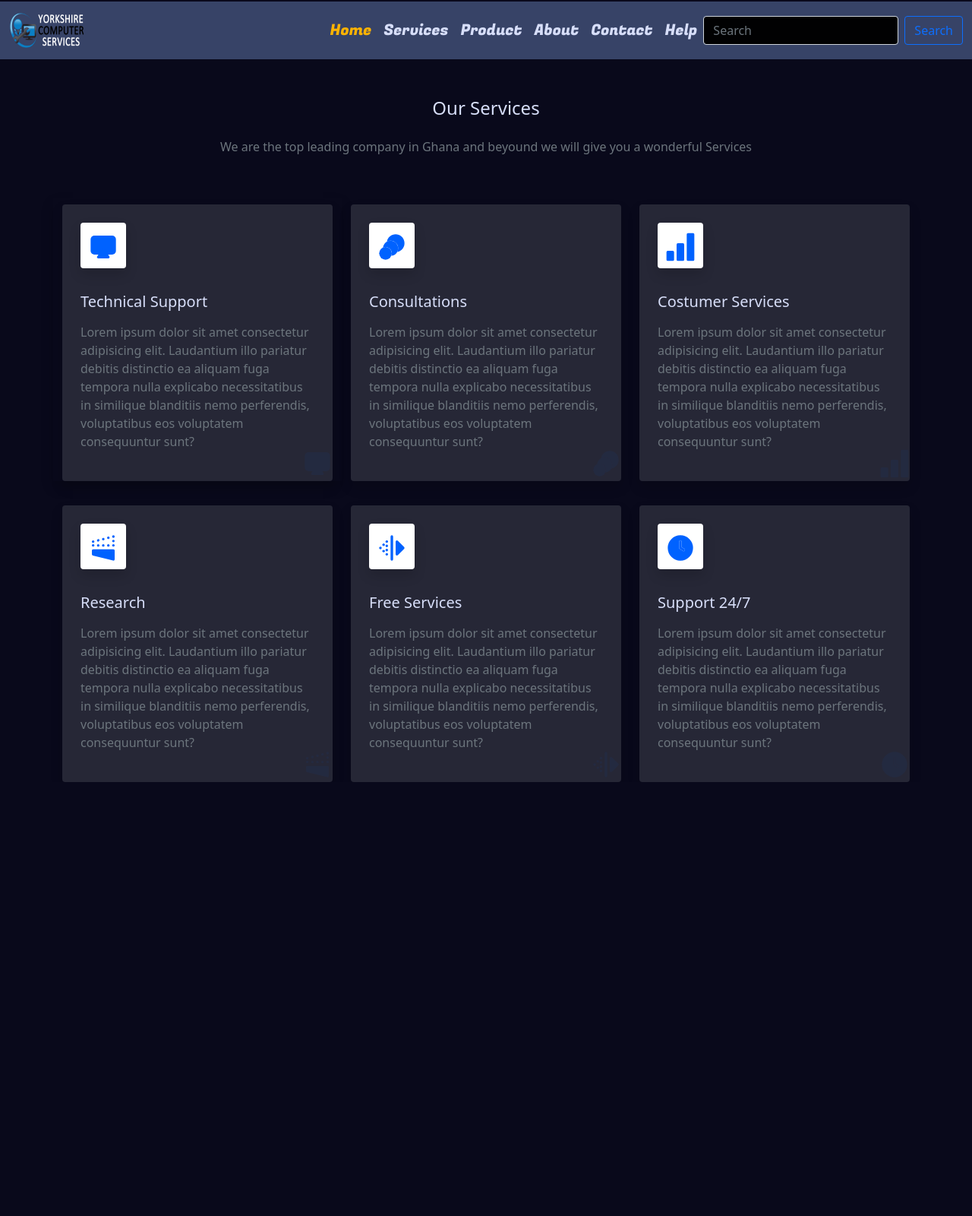
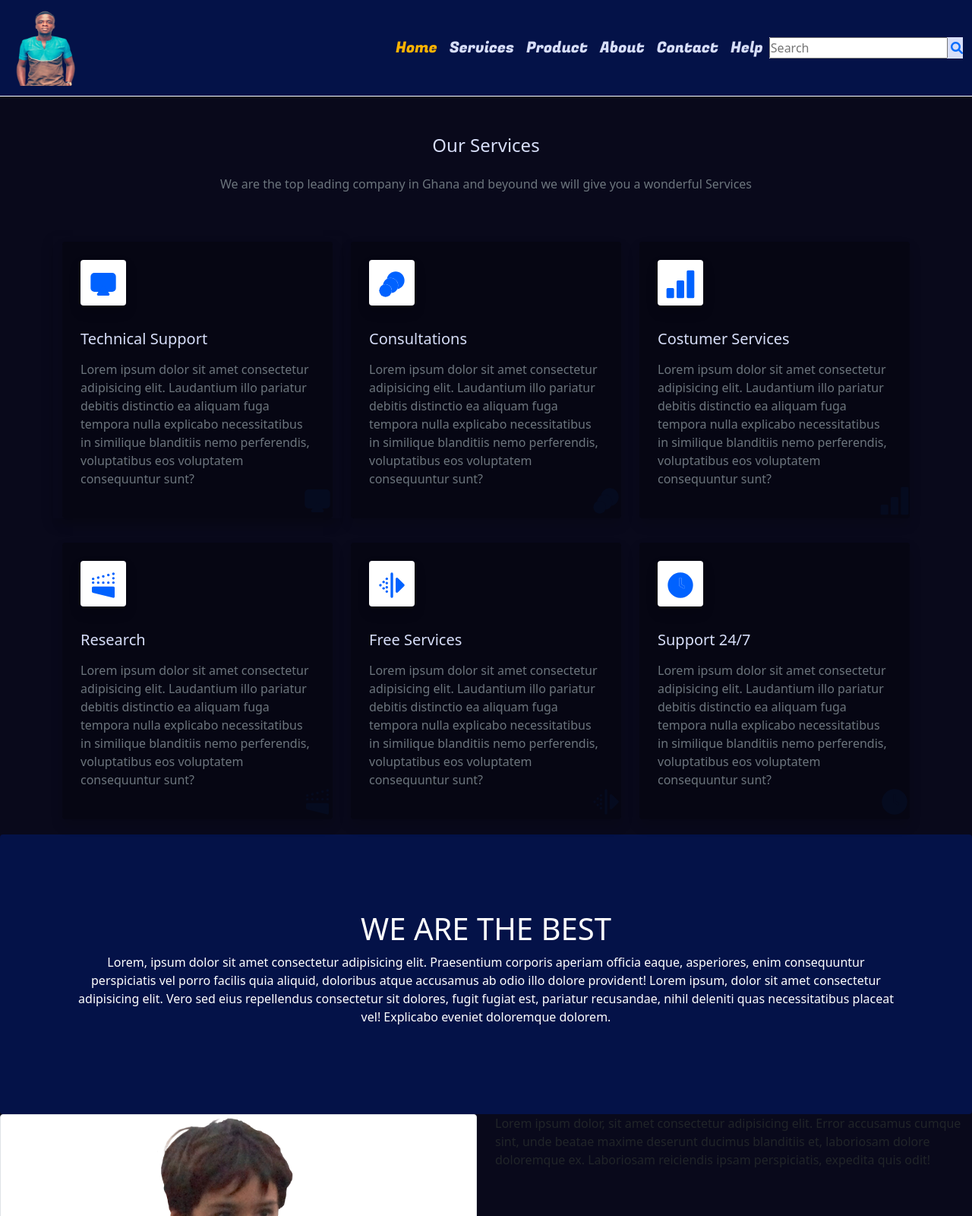
Before and after one commit to Clifftech123/Costumer_website_project, a website: page index.html in a window 1280 px wide. Shown: the top 1600 px of the page at 76% size. Before the commit the page ends 1029 px from the top, so only its background shows below. Drawn offline with nearby package versions, Linux system fonts and the light colour scheme; a web font is replaced by a local one.

Commit message:
I made chnages ontge navbar

```diff
--- a/CSS/About.css
+++ b/CSS/About.css
@@ -74,7 +74,7 @@ body{
 
 /* ================  NAVBAR =================  */
 .navbar_css{
-    background-color: var( --clr-code-border) !important;
+    background-color: var(--clr-code-selection) !important;
 color: var(--bs-white);
 border-top: 2px solid var(--clr-bg);
 
--- a/CSS/Contact.css
+++ b/CSS/Contact.css
@@ -74,7 +74,7 @@ body{
 
 /* ================  NAVBAR =================  */
 .navbar_css{
-    background-color: var( --clr-code-border) !important;
+    background-color: var( --clr-code-selection) !important;
 color: var(--bs-white);
 border-top: 2px solid var(--clr-bg);
 
@@ -104,9 +104,6 @@ border-top: 2px solid var(--clr-bg);
 
 
 /* ================  FIRST_CONTENT=================  */
-
-
-
 .login-block {
     margin: 30px auto;
     min-height: 93.6vh-;
@@ -156,7 +153,6 @@ border-top: 2px solid var(--clr-bg);
     display: inline-block;
     height: 100px;
     width: 100%;
-    border: none;
     border-radius: 0;
     font-size: 16px;
     font-weight: 400;
@@ -164,7 +160,9 @@ border-top: 2px solid var(--clr-bg);
     background-color: transparent;
     -webkit-box-shadow: none;
     box-shadow: none;
-    border-bottom: 1px solid var(--clr-code-bg)
+    text-align: center;
+   border: none;
+   border-bottom:  1px solid var(--clr-bg);
 }
 
 .btn-md {
@@ -199,3 +197,22 @@ border-top: 2px solid var(--clr-bg);
     font-size: 15px;
     line-height: 23px
 }
+
+
+.name_email{
+    height: auto;
+}
+
+.message{
+    height: 150px !important;
+
+
+
+}
+
+
+/* ================Social Icons =================  */
+.Social_icons{
+    font-size: 25px;
+    margin: 10px;
+}
--- a/CSS/Help.css
+++ b/CSS/Help.css
@@ -74,7 +74,7 @@ body{
 
 /* ================  NAVBAR =================  */
 .navbar_css{
-    background-color: var( --clr-code-border) !important;
+    background-color: var(--clr-code-selection) !important;
 color: var(--bs-white);
 border-top: 2px solid var(--clr-bg);
 
--- a/CSS/Services.css
+++ b/CSS/Services.css
@@ -74,9 +74,9 @@ body{
 
 /* ================  NAVBAR =================  */
 .navbar_css{
-    background-color: var( --clr-code-border) !important;
+    background-color: var( --clr-code-selection) !important;
 color: var(--bs-white);
-border-top: 2px solid var(--clr-bg);
+border-bottom: 1px solid rgb(194, 194, 194);
 
 }
 .nav-item{
--- a/CSS/Style.css
+++ b/CSS/Style.css
@@ -10,6 +10,9 @@
 /* =====THR ROOT THE CONTAIN ALL THE COLORS IN THE PAGE =======  */
 
 :root {
+    --clr-bg: #09091b;
+    --clr-primary-050: #94b9f4;
+    --clr-primary-100: #5394fd;
     --clr-bg: #09091b;
     --clr-primary-050: #94b9f4;
     --clr-primary-100: #5394fd;
@@ -73,9 +76,9 @@ body{
 
 /* ================  NAVBAR =================  */
 .navbar_css{
-        background-color: var( --clr-code-border) !important;
+        background-color: var( --clr-code-selection) !important;
     color: var(--bs-white);
-    border-top: 2px solid var(--clr-bg);
+    border-bottom: 1px solid #fff;
 
 }
 .nav-item{
@@ -101,7 +104,17 @@ body{
 /* ---------- The end of the navbar -----  */
 
 
+.bnt_color{
+  background:  var( --clr-code-txt) !important;
 
+}
+
+.serch_icon a {
+  width: 20px !important;
+  height: 50px !important;
+ position: absolute;
+ right: auto;
+}
 
 
 
@@ -119,7 +132,7 @@ body{
 
     /*first  content background  */
     .bg{
-        background-color:   var(  --clr-kbd-bg) !important;;
+        background-color:   var( --clr-scrollbar-bg) !important;;
         color: var( --clr-code-txt) !important;
 
 
@@ -342,3 +355,10 @@ body{
         font-size: inherit;
         fill: var(--uim-color, currentColor);
     }
+
+    .Jumbotron_bg{
+      background-color: var(--clr-code-selection) !important;
+     padding: 100px;
+     margin-top: 20px;
+
+    }
--- a/CSS/product.css
+++ b/CSS/product.css
@@ -74,7 +74,7 @@ body{
 
 /* ================  NAVBAR =================  */
 .navbar_css{
-    background-color: var( --clr-code-border) !important;
+    background-color: var( --clr-code-selection) !important;
 color: var(--bs-white);
 border-top: 2px solid var(--clr-bg);
 
--- a/index.html
+++ b/index.html
@@ -7,6 +7,7 @@
 
     <!-- Bootstrap CSS -->
     <link href="https://cdn.jsdelivr.net/npm/bootstrap@5.1.3/dist/css/bootstrap.min.css" rel="stylesheet" integrity="sha384-1BmE4kWBq78iYhFldvKuhfTAU6auU8tT94WrHftjDbrCEXSU1oBoqyl2QvZ6jIW3" crossorigin="anonymous">
+    <link rel="stylesheet" href="@fortawesome/fontawesome-free/css/all.css">
 
      <!--COSTUMER CSS LINK -->
     <link rel="stylesheet" href="CSS/Style.css">
@@ -22,9 +23,9 @@
 
       <!--=================NAVBAR====================== -->
        <div class = " navbar_css">
-        <nav class="navbar navbar-expand-md  navbar-dark   ">
+        <nav class="navbar navbar-expand-md  navbar-dark  sticky   ">
           <div class="container-fluid">
-            <a class="navbar-brand" href="#"> <img src="/assets/logo-websites-31313.png" alt=" This  is the brand image" width="100" height="50"></a>
+            <a class="navbar-brand" href="#"> <img src="/assets/20210726_185604-removebg-preview.png" alt=" This  is the brand image" width="100" height="100"></a>
             <button class="navbar-toggler" type="button" data-bs-toggle="collapse" data-bs-target="#navbarSupportedContent" aria-controls="navbarSupportedContent" aria-expanded="false" aria-label="Toggle navigation">
               <span class="navbar-toggler-icon"></span>
             </button>
@@ -49,10 +50,15 @@
                   <a class="nav-link" href="index.html">Help</a>
                 </li>
               </ul>
-              <form class="d-flex">
-                <input class="form-control me-2 serch_bg" type="search" placeholder="Search" aria-label="Search">
-                <button class="btn btn-outline-primary" type="submit">Search</button>
-              </form>
+               <div class="d-flex   bnt_color    ">
+                <form >
+                    <input class="justify-content-start btn-One" type="search" placeholder="Search" aria-label="Search">
+                    <a class="Serach-btn justify-content-end serch_icon" href="#">
+                        <i class="fa fa-search" aria-hidden="true"></i>
+                    </a>
+                  </form>
+
+               </div>
             </div>
           </div>
         </nav>
@@ -216,7 +222,37 @@
 
 
 
-<!--=================SECOND CONTNET ====================== -->
+<!--=================FIRST_JUMBORTRON ===================== -->
+<div class=" mt-3">
+    <div class=" Jumbotron_bg text-white rounded justify-content-center">
+        <h1 class = "text-center"> WE  ARE THE BEST </h1>
+      <p class = "text-center">Lorem, ipsum dolor sit amet consectetur adipisicing elit. Praesentium corporis aperiam officia eaque, asperiores, enim consequuntur perspiciatis vel porro facilis quia aliquid, doloribus atque accusamus ab odio illo dolore provident! Lorem ipsum, dolor sit amet consectetur adipisicing elit. Vero sed eius repellendus consectetur sit dolores, fugit fugiat est, pariatur recusandae, nihil deleniti quas necessitatibus placeat vel! Explicabo eveniet doloremque dolorem.</p>
+    </div>
+  </div>
+
+
+
+      <!--================THE SECOND CONTNET THAT CONTAIN PICTUERS ====================== -->
+      <section id="Pictuer_">
+          <div class = "Pictuer_section">
+              <div class="row">
+                  <div class = "col-md-6">
+                    <figure class="figure">
+                        <img  class ="img-thumbnail"    src="assets/imageone.png" class="figure-img img-fluid rounded" alt="..." height="300">
+                        <figcaption class="figure-caption">A caption for the above image.</figcaption>
+                      </figure>
+
+                  </div>
+                  <div class="col-md-6">
+                      <p>  Lorem ipsum dolor, sit amet consectetur adipisicing elit. Error accusamus cumque sint, unde beatae maxime deserunt ducimus blanditiis et, laboriosam dolore doloremque ex. Laboriosam reiciendis ipsam perspiciatis, expedita quis odit!</p>
+
+                  </div>
+
+              </div>
+
+          </div>
+
+      </section>
 
 
 
```
Also changed, not shown: About.html (+1 -1 lines), Contact.html (+13 -6 lines), Help.html (+1 -2 lines), product.html (+1 -1 lines), service.html (+1 -1 lines), assets/20210726_185604-removebg-preview.png (added), assets/imageone.png (added).
